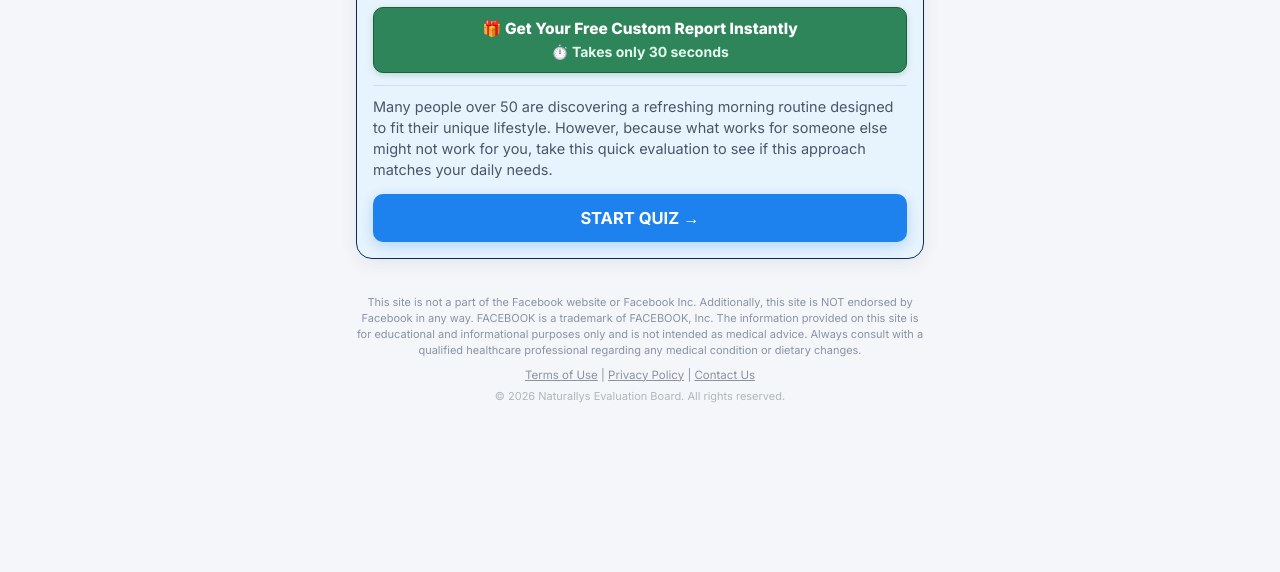
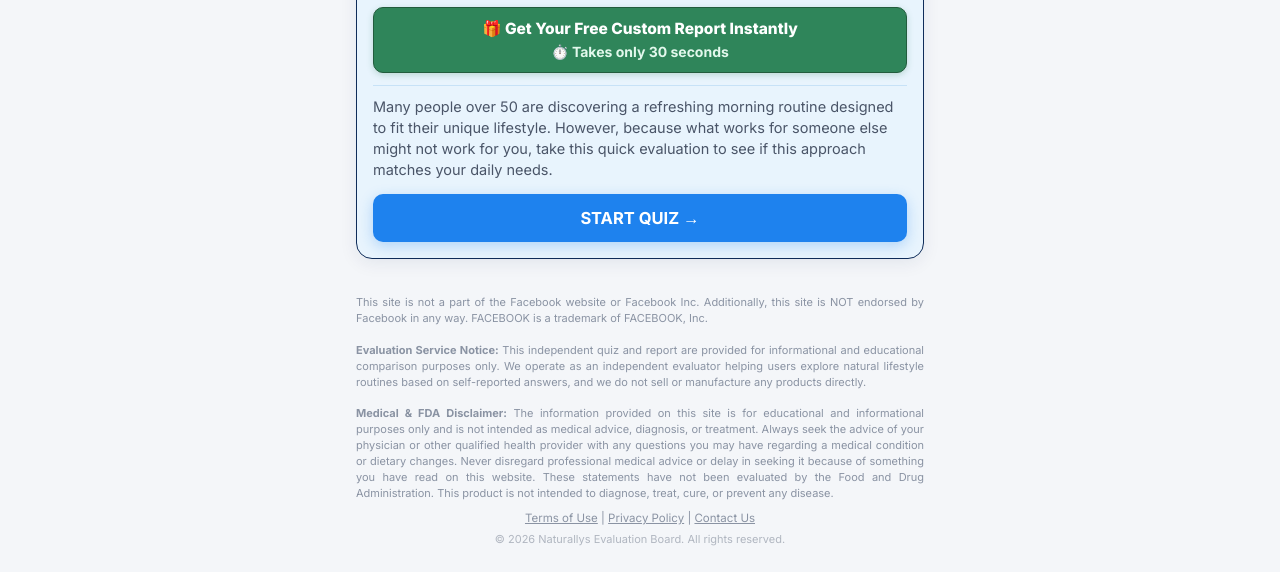
Before and after one commit to naturallyes/take-the-quick-quiz, a plain HTML site: page index.html in a window 1280 px wide. Shown: the part 256-828 px from the top of the page. Before the commit the page ends 800 px from the top, so only its background shows below. Drawn offline with Linux system fonts and the light colour scheme.

Commit message:
Update index.html

```diff
--- a/index.html
+++ b/index.html
@@ -205,7 +205,7 @@ img{max-width:100%; display:block;}
 }
 
 footer{padding:16px 0 24px; text-align:center;}
-footer .compliance{font-size:11px; color:var(--muted-2); line-height:1.45; margin-bottom:8px;}
+footer .compliance{font-size:11px; color:var(--muted-2); line-height:1.45; margin-bottom:8px; text-align:justify;}
 footer .links{font-size:11.5px; color:var(--muted-2);}
 footer .links a{color:var(--muted-2); text-decoration:underline;}
 footer .copy{font-size:11px; color:#B0B6C0; margin-top:6px;}
@@ -341,7 +341,11 @@ footer .copy{font-size:11px; color:#B0B6C0; margin-top:6px;}
 
 <footer>
   <div class="wrap">
-    <div class="compliance">This site is not a part of the Facebook website or Facebook Inc. Additionally, this site is NOT endorsed by Facebook in any way. FACEBOOK is a trademark of FACEBOOK, Inc. The information provided on this site is for educational and informational purposes only and is not intended as medical advice. Always consult with a qualified healthcare professional regarding any medical condition or dietary changes.</div>
+    <div class="compliance">
+      This site is not a part of the Facebook website or Facebook Inc. Additionally, this site is NOT endorsed by Facebook in any way. FACEBOOK is a trademark of FACEBOOK, Inc.<br><br>
+      <strong>Evaluation Service Notice:</strong> This independent quiz and report are provided for informational and educational comparison purposes only. We operate as an independent evaluator helping users explore natural lifestyle routines based on self-reported answers, and we do not sell or manufacture any products directly.<br><br>
+      <strong>Medical & FDA Disclaimer:</strong> The information provided on this site is for educational and informational purposes only and is not intended as medical advice, diagnosis, or treatment. Always seek the advice of your physician or other qualified health provider with any questions you may have regarding a medical condition or dietary changes. Never disregard professional medical advice or delay in seeking it because of something you have read on this website. These statements have not been evaluated by the Food and Drug Administration. This product is not intended to diagnose, treat, cure, or prevent any disease.
+    </div>
     <div class="links"><a href="#">Terms of Use</a> | <a href="#">Privacy Policy</a> | <a href="#">Contact Us</a></div>
     <div class="copy">© 2026 Naturallys Evaluation Board. All rights reserved.</div>
   </div>
```
